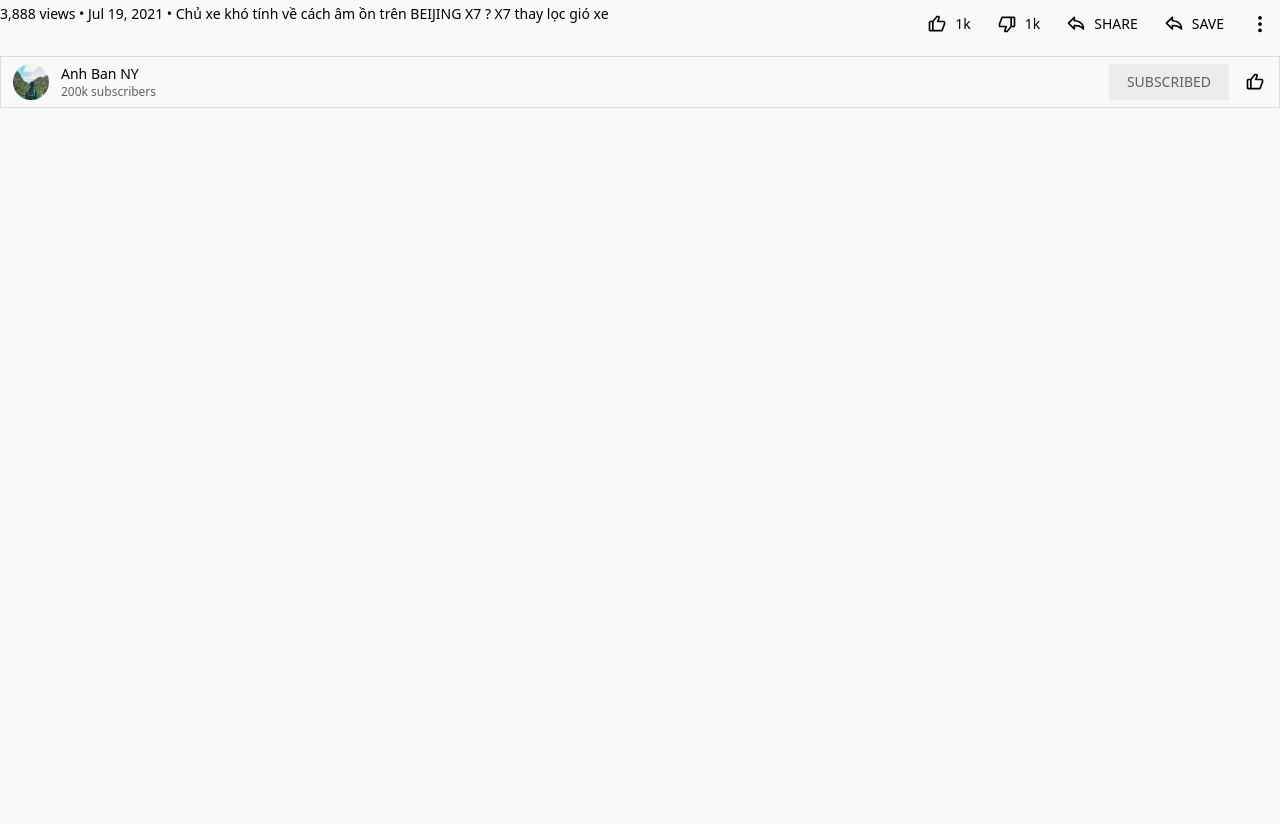
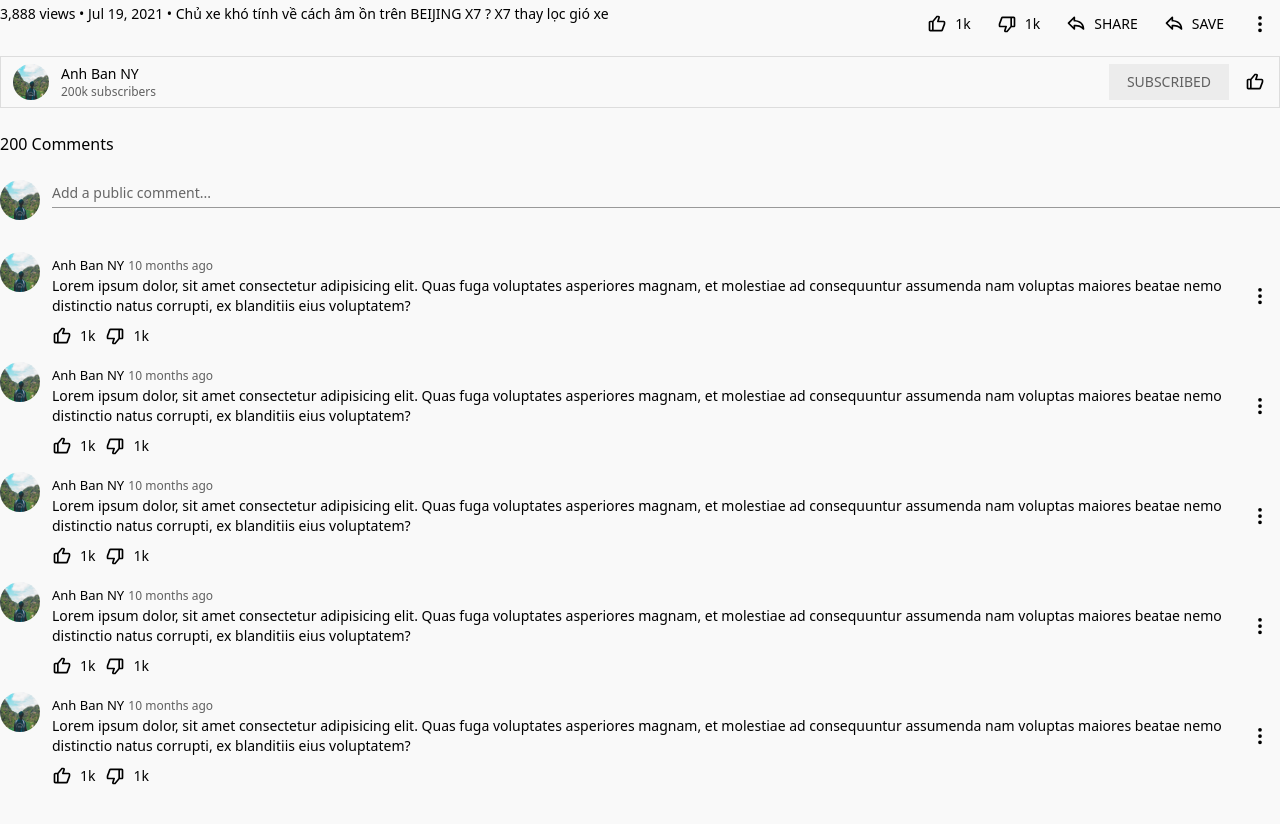
Before and after one commit to DuyetVu2001/20211001-yotube, a Next.js app in the folder client/: page /detail in a window 1280 px wide. Shown: the part 860-1684 px from the top of the page. Built offline with nearby package versions, Linux system fonts and the light colour scheme.

Commit message:
implement Comment section

```diff
--- /dev/null
+++ b/client/components/CommentItem.jsx
@@ -0,0 +1,45 @@
+import Image from 'next/image';
+import Avatar from '../public/avatar.jpg';
+import TopNavIcon from './TopNavIcon';
+import { BiDislike, BiLike, BiShare } from 'react-icons/bi';
+import { BsThreeDotsVertical } from 'react-icons/bs';
+
+export default function CommentItem() {
+	return (
+		<div className="flex items-start mb-1.5">
+			<div className="relative w-10 h-10 mr-3">
+				<Image
+					className="rounded-full"
+					src={Avatar}
+					alt="avatar"
+					layout="fill"
+				/>
+			</div>
+			<div className="flex-1">
+				<p className="">
+					<span className="text-[13px] font-medium">Anh Ban NY</span>{' '}
+					<span className="text-xs text-gray-color">10 months ago</span>
+				</p>
+				<div className="flex items-start">
+					<p className="flex-1 text-sm">
+						Lorem ipsum dolor, sit amet consectetur adipisicing elit. Quas fuga
+						voluptates asperiores magnam, et molestiae ad consequuntur assumenda
+						nam voluptas maiores beatae nemo distinctio natus corrupti, ex
+						blanditiis eius voluptatem?
+					</p>
+					<TopNavIcon mx={0} Icon={BsThreeDotsVertical} />
+				</div>
+				<div className="flex">
+					<div className="flex items-center ml-[-10px]">
+						<TopNavIcon mx={0} Icon={BiLike} />
+						<p className="text-sm font-medium ml-[-2px]">1k</p>
+					</div>
+					<div className="flex items-center">
+						<TopNavIcon mx={0} Icon={BiDislike} />
+						<p className="text-sm font-medium ml-[-2px]">1k</p>
+					</div>
+				</div>
+			</div>
+		</div>
+	);
+}
--- a/client/pages/detail.jsx
+++ b/client/pages/detail.jsx
@@ -3,6 +3,9 @@ import TopNav from '../components/TopNav';
 import VideoItem from '../components/VideoItem';
 import Categories from '../components/Categories';
 import DescriptionVideo from '../components/DescriptionVideo';
+import CommentItem from '../components/CommentItem';
+import Avatar from '../public/avatar.jpg';
+import Image from 'next/image';
 
 export default function Detail() {
 	return (
@@ -26,6 +29,36 @@ export default function Detail() {
 						</div>
 
 						<DescriptionVideo />
+
+						{/* COMMENTS */}
+						<div className="">
+							<div className="">
+								<p className="my-6 font-medium">200 Comments</p>
+								<div className="flex items-start mb-8">
+									<div className="relative w-10 h-10 mr-3">
+										<Image
+											className="rounded-full"
+											src={Avatar}
+											alt="avatar"
+											layout="fill"
+										/>
+									</div>
+									<div className="flex-1 border-b-[1px] border-[#999]">
+										<input
+											className="w-full text-sm mb-1 placeholder-[#666] outline-none bg-transparent"
+											type="text"
+											placeholder="Add a public comment..."
+										/>
+									</div>
+								</div>
+							</div>
+
+							<CommentItem />
+							<CommentItem />
+							<CommentItem />
+							<CommentItem />
+							<CommentItem />
+						</div>
 					</div>
 
 					<div className="w-[402px]">
```
